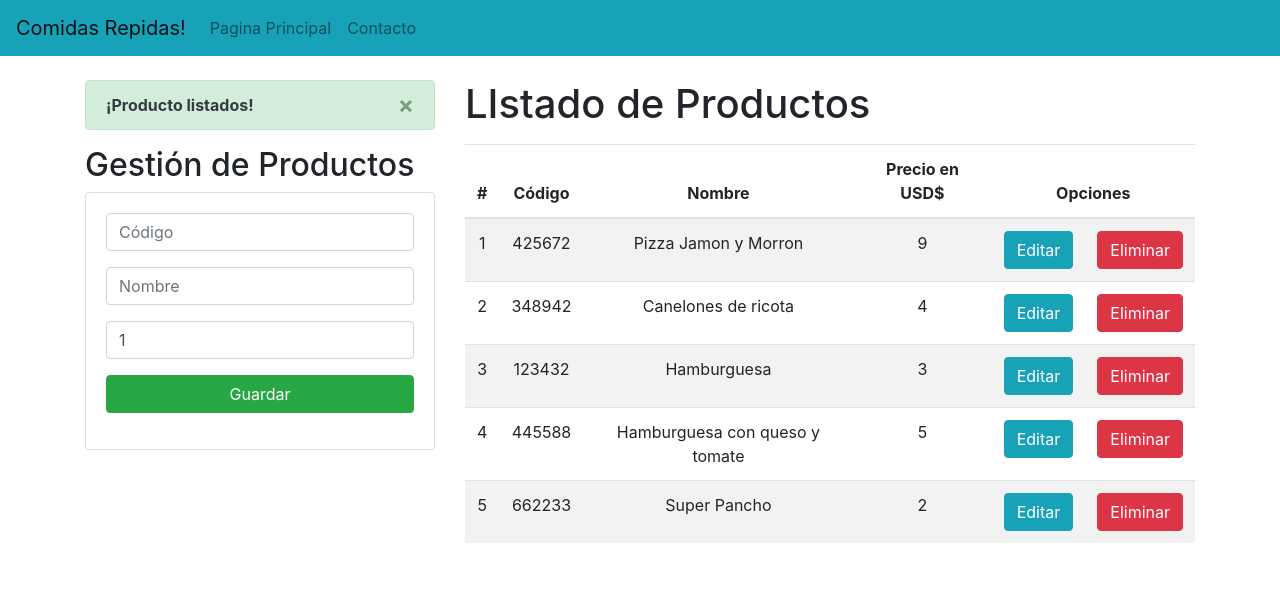
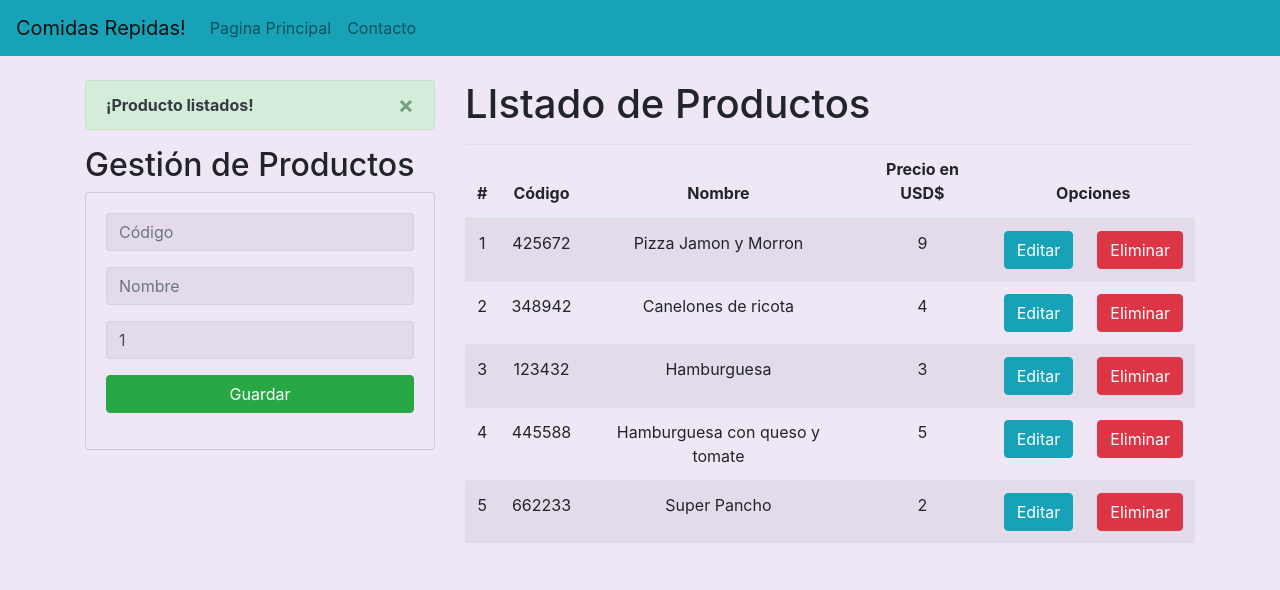
Before and after one commit to Ferna1990/ProyectoCodoACodo, a Django app: page / in a window 1280 px wide. Shown: the top 590 px of the page. Run offline with Django 3.2, Linux system fonts and the light colour scheme; data comes from the database, SQL or seed files in the repository; both versions use the stored data as it was after the commit.

Commit message:
agregado un color clarito al background

```diff
--- a/Aplicaciones/Academico/static/css/gestionCursos.css
+++ b/Aplicaciones/Academico/static/css/gestionCursos.css
@@ -3,3 +3,10 @@ td {
   text-align: center;
   vertical-align: middle;
 }
+
+Body {background-color : rgb(239, 231, 246);}
+
+
+.card {background-color : rgb(239, 231, 246);}
+
+.form-control {background-color: rgba(0,0,0,.05);;}
```
Also changed, not shown: Universidad.db.
